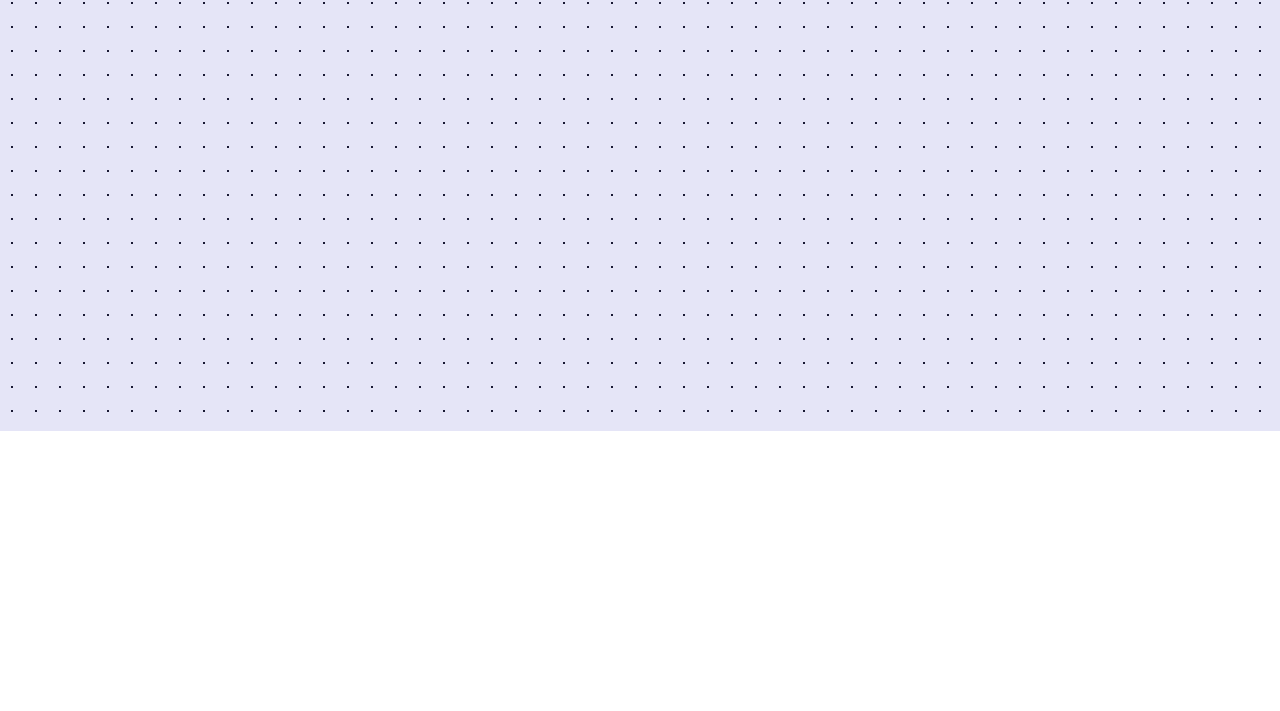
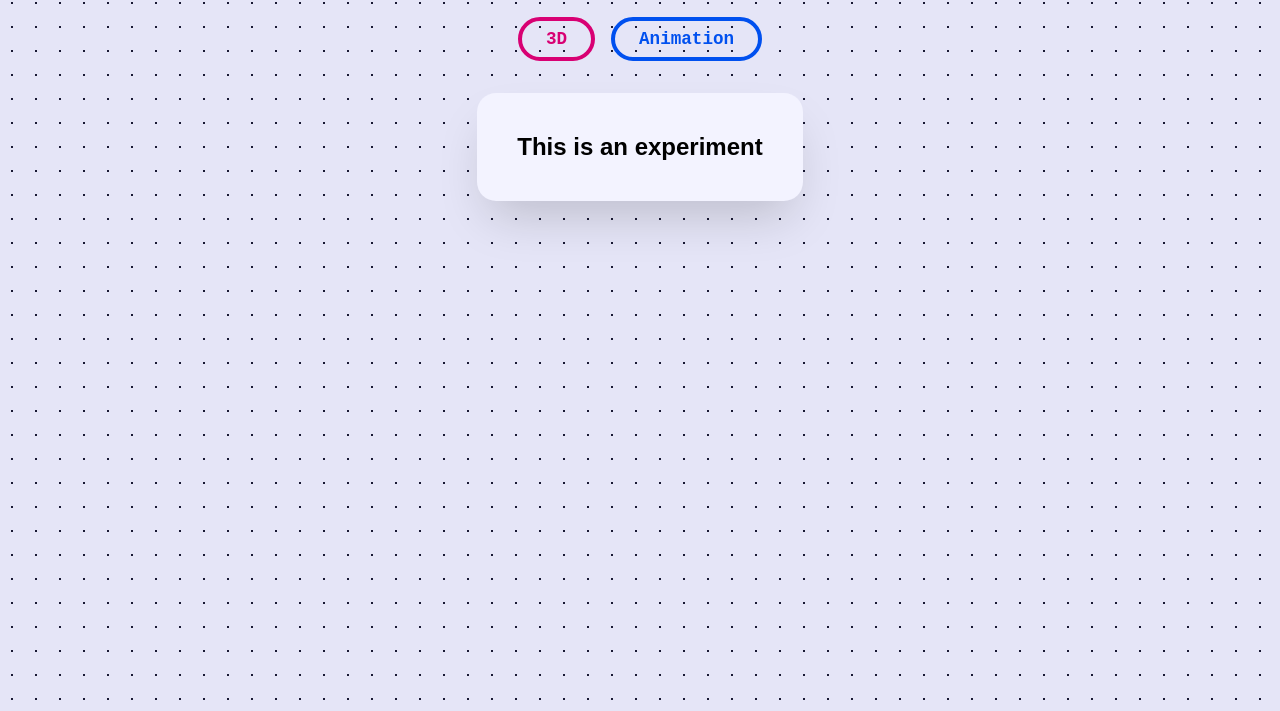
Before and after one commit to freddie-nelson/3d-css-experiments, a website built with Vite: page index.html in a window 1280 px wide. Shown: the part 1169-1880 px from the top of the page. Before the commit the page ends 1600 px from the top, so only its background shows below. Built offline with nearby package versions, Linux system fonts and the light colour scheme.

Commit message:
start main section

```diff
--- a/index.html
+++ b/index.html
@@ -5,7 +5,7 @@
     <meta http-equiv="X-UA-Compatible" content="IE=edge" />
     <link rel="icon" type="image/svg+xml" href="favicon.svg" />
     <meta name="viewport" content="width=device-width, initial-scale=1.0" />
-    <title>3D CSS Experiments</title>
+    <title>Freddie Nelson | CSS Experiments</title>
 
     <link rel="stylesheet" href="/styles/index.scss" />
     <script src="/ts/main.ts" defer type="module"></script>
@@ -71,13 +71,13 @@
             <div class="plane tabletop">
               <css-text
                 class="desktop__title"
-                font="bold 5.5vmin Arial"
+                font="bold 5vmin Arial"
                 depth="2"
                 z="2"
                 texture="radial-gradient(#00f3ff, rgb(112 143 255))"
                 center
                 shadow
-                >Freddie's 3D CSS</css-text
+                >Freddie's CSS Experiments</css-text
               >
             </div>
 
@@ -100,6 +100,19 @@
 
     <main id="main">
       <div class="seperator"></div>
+
+      <div class="content">
+        <h1 class="title">CSS Experiments</h1>
+
+        <div class="tags">
+          <button class="tag" style="--color: #d80073">3D</button>
+          <button class="tag" style="--color: #0050ef">Animation</button>
+        </div>
+
+        <div class="card">
+          <h2>This is an experiment</h2>
+        </div>
+      </div>
     </main>
   </body>
 </html>
--- a/styles/index.scss
+++ b/styles/index.scss
@@ -1,4 +1,4 @@
-@import url(shared.scss);
+@import "shared.scss";
 
 header {
   overflow: hidden;
@@ -9,7 +9,7 @@ header {
     position: absolute;
     bottom: 3vmin;
     left: 50%;
-    transform: translate(-50%, -50%) scale(.9);
+    transform: translate(-50%, -50%) scale(0.9);
     width: 4rem;
     height: 3rem;
 
@@ -23,11 +23,12 @@ header {
       animation: 2.2s arrow-fade linear infinite;
       opacity: 0;
 
-      &::before, &::after {
+      &::before,
+      &::after {
         content: "";
         position: absolute;
         width: 50%;
-        height: .4rem;
+        height: 0.4rem;
         border-radius: 1rem;
         background: white;
         transform: translate(-32%) rotate(40deg);
@@ -98,7 +99,7 @@ header {
       position: absolute;
       width: 100.4%;
       height: 100.4%;
-      background:  radial-gradient(circle, rgba(12,13,24,0) 10%, rgba(12,13,24,1) 57%);
+      background: radial-gradient(circle, rgba(12, 13, 24, 0) 10%, rgba(12, 13, 24, 1) 57%);
       border-radius: 5vmin;
     }
   }
@@ -134,9 +135,9 @@ header {
       width: 2vmin;
       height: 2vmin;
       background: black;
-      filter: blur(.5vmin);
+      filter: blur(0.5vmin);
       transform: translate(-50%, -50%);
-      opacity: .55;
+      opacity: 0.55;
       box-shadow: 0 0 3.2vmin 1.5vmin black;
 
       &.bl {
@@ -176,9 +177,7 @@ header {
 
 #main {
   width: 100%;
-  min-height: 100vh;
-  background-color: #e5e5f7;
-  background-color: #e5e5f7;
+  min-height: calc(100vh + 35vmin);
   background-color: #e5e5f7;
   background-image: radial-gradient(#181833 1.2000000000000002px, #e5e5f7 1.2000000000000002px);
   background-size: 24px 24px;
@@ -189,14 +188,15 @@ header {
     position: relative;
     overflow: hidden;
 
-    &::before, &::after {
+    &::before,
+    &::after {
       content: "";
       position: absolute;
       right: -20%;
       top: -10vmin;
       width: 120%;
       height: 26vmin;
-      background-color:rgb(12, 13, 24);
+      background-color: rgb(12, 13, 24);
       transform: rotate(3.5deg);
     }
 
@@ -204,4 +204,23 @@ header {
       filter: blur(6vmin);
     }
   }
+
+  .content {
+    display: flex;
+    flex-direction: column;
+    height: 100%;
+    width: 100%;
+    justify-content: center;
+    align-items: center;
+  }
+
+  .tags {
+    display: flex;
+    margin: 2rem 0;
+    gap: 1rem;
+
+    * {
+      cursor: pointer;
+    }
+  }
 }
--- a/styles/shared.scss
+++ b/styles/shared.scss
@@ -5,10 +5,12 @@
   scroll-behavior: smooth;
 }
 
-html, body {
+html,
+body {
   width: 100%;
   min-height: 100vh;
   margin: 0;
+  font-family: Arial, Helvetica, sans-serif;
 }
 
 .scene {
@@ -41,3 +43,41 @@ html, body {
   transform: rotateX(calc(var(--rotate-x) * 1deg)) rotateY(calc(var(--rotate-y) * 1deg)) rotateX(90deg)
     translate3d(calc(var(--x) * 1vmin), calc(var(--y) * 1vmin), calc(var(--z) * 1vmin));
 }
+
+.title {
+  font-size: 4rem;
+  color: black;
+  font-weight: bold;
+}
+
+.subtitle {
+  font-size: 2.5rem;
+  color: black;
+  font-weight: bold;
+}
+
+.tag {
+  --color: black;
+  background-color: transparent;
+  padding: 0.5rem 1.5rem;
+  border: 0.25rem solid var(--color);
+  border-radius: 20rem;
+  transition: background-color 0.3s ease;
+  color: var(--color);
+  font-size: 1.1rem;
+  width: auto;
+  font-weight: bold;
+  font-family: "Courier New", Courier, monospace;
+
+  &:hover {
+    background-color: var(--color);
+    color: white;
+  }
+}
+
+.card {
+  background-color: #f3f3ff;
+  border-radius: 1.2rem;
+  padding: 2.5rem;
+  box-shadow: 0 25px 50px -12px rgba(8, 6, 6, 0.18);
+}
```
